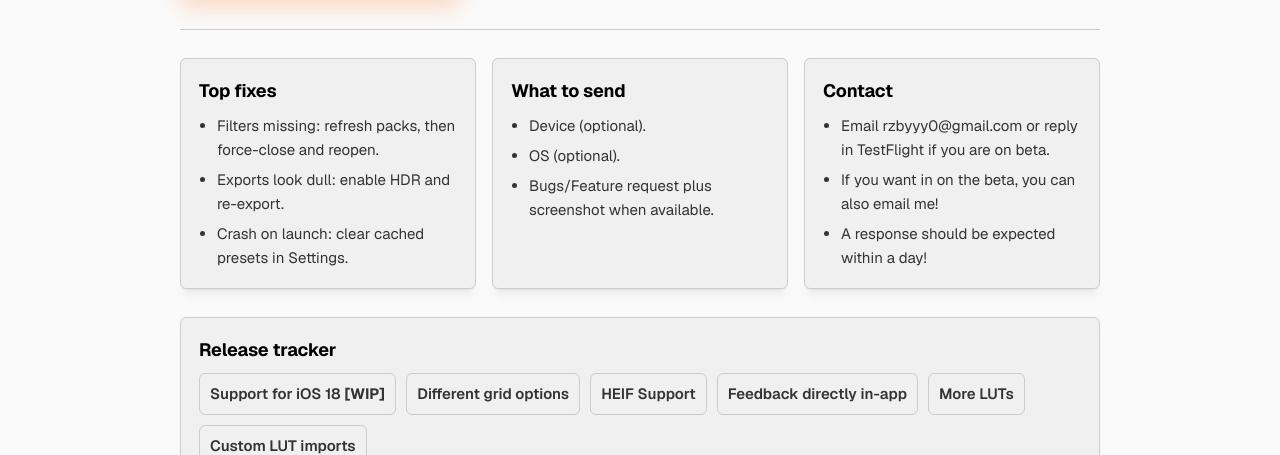
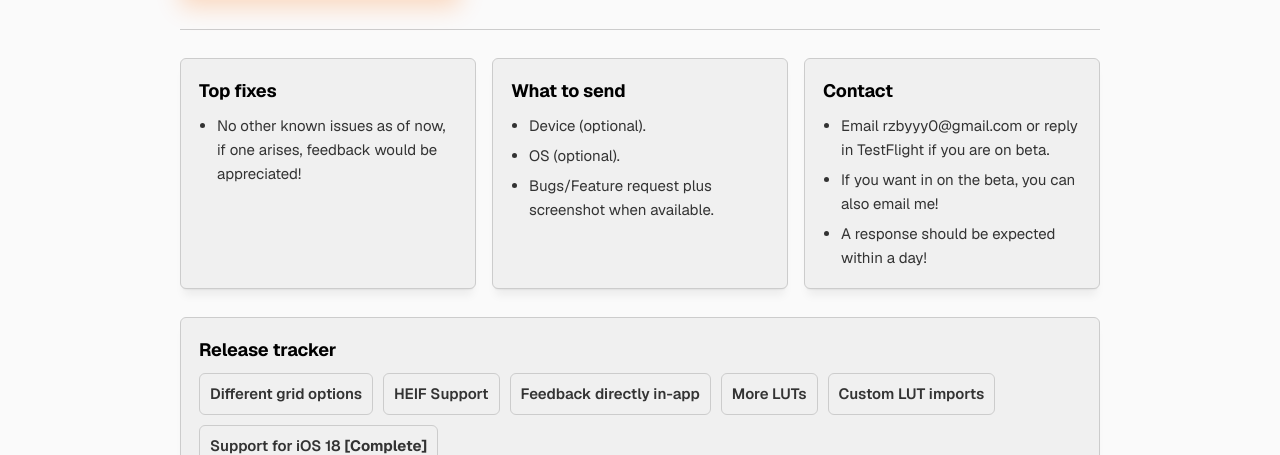
Before and after one commit to ronlu-o/craveableapp, a plain HTML site: page index.html in a window 1280 px wide. Shown: the part 345-800 px from the top of the page. Drawn offline with nearby package versions, Linux system fonts and the light colour scheme.

Commit message:
change for app release

```diff
--- a/index.html
+++ b/index.html
@@ -310,9 +310,7 @@
       <article class="card">
         <h3>Top fixes</h3>
         <ul>
-          <li>Filters missing: refresh packs, then force-close and reopen.</li>
-          <li>Exports look dull: enable HDR and re-export.</li>
-          <li>Crash on launch: clear cached presets in Settings.</li>
+          <li>No other known issues as of now, if one arises, feedback would be appreciated!</li>
         </ul>
       </article>
       <article class="card">
@@ -337,12 +335,12 @@
       <div class="card" style="padding: 18px 18px 12px;">
         <h3>Release tracker</h3>
         <ul class="list-inline">
-          <li>Support for iOS 18 <b>[WIP]</b></li>
           <li>Different grid options</li>
           <li>HEIF Support</li>
           <li>Feedback directly in-app</li>
           <li>More LUTs</li>
           <li>Custom LUT imports</li>
+          <li>Support for iOS 18 <b>[Complete]</b></li>
         </ul>
         <p class="muted">Want to beta anything here? Email me and mention the feature name.</p>
       </div>
```
